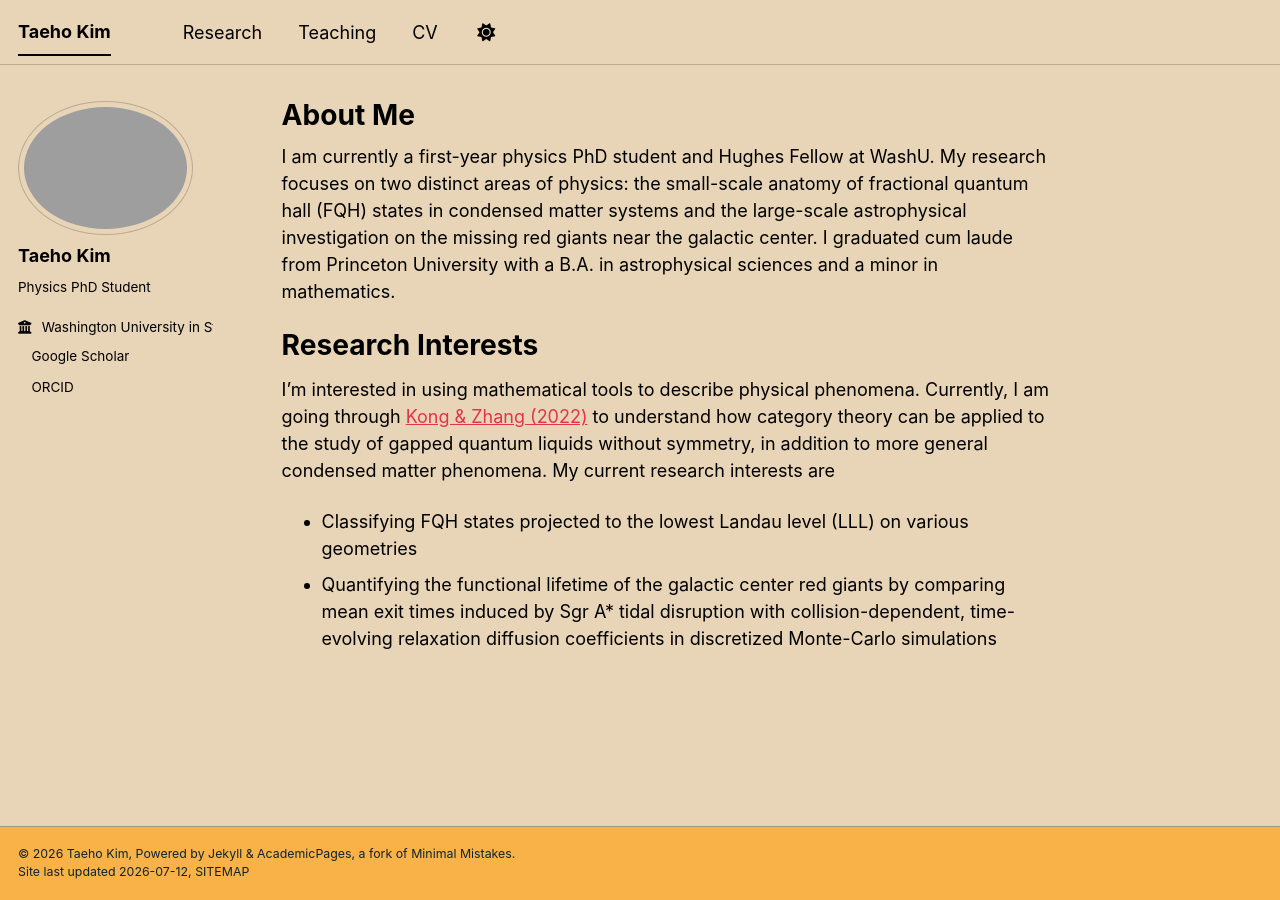
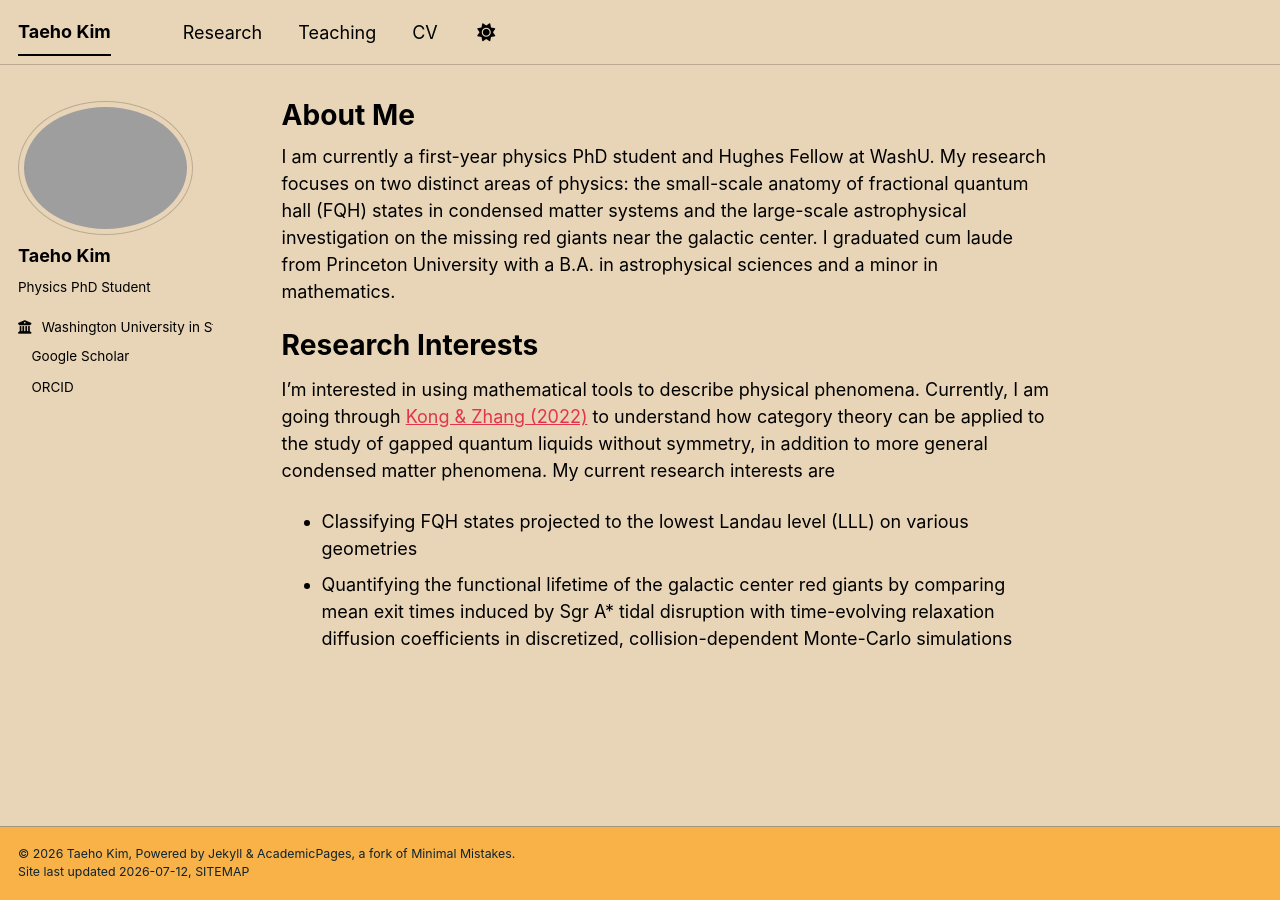
Before and after one commit to tk3411/tk3411.github.io, a Jekyll site: the page built from _pages/about.md, in a window 1280 px wide. Built offline with Jekyll 4.4.1, drawn with Linux system fonts in a browser that asks for light colours; a style sheet for code colours, icons or effects is not loaded.

```diff
--- a/_pages/about.md
+++ b/_pages/about.md
@@ -14,4 +14,4 @@ Research Interests
 I'm interested in using mathematical tools to describe physical phenomena. Currently, I am going through [Kong & Zhang (2022)](https://arxiv.org/abs/2205.05565) to understand how category theory can be applied to the study of gapped quantum liquids without symmetry, in addition to more general condensed matter phenomena. My current research interests are
 
 * Classifying FQH states projected to the lowest Landau level (LLL) on various geometries
-* Quantifying the functional lifetime of the galactic center red giants by comparing mean exit times induced by Sgr A* tidal disruption with collision-dependent, time-evolving relaxation diffusion coefficients in discretized Monte-Carlo simulations
+* Quantifying the functional lifetime of the galactic center red giants by comparing mean exit times induced by Sgr A* tidal disruption with time-evolving relaxation diffusion coefficients in discretized, collision-dependent Monte-Carlo simulations
```
